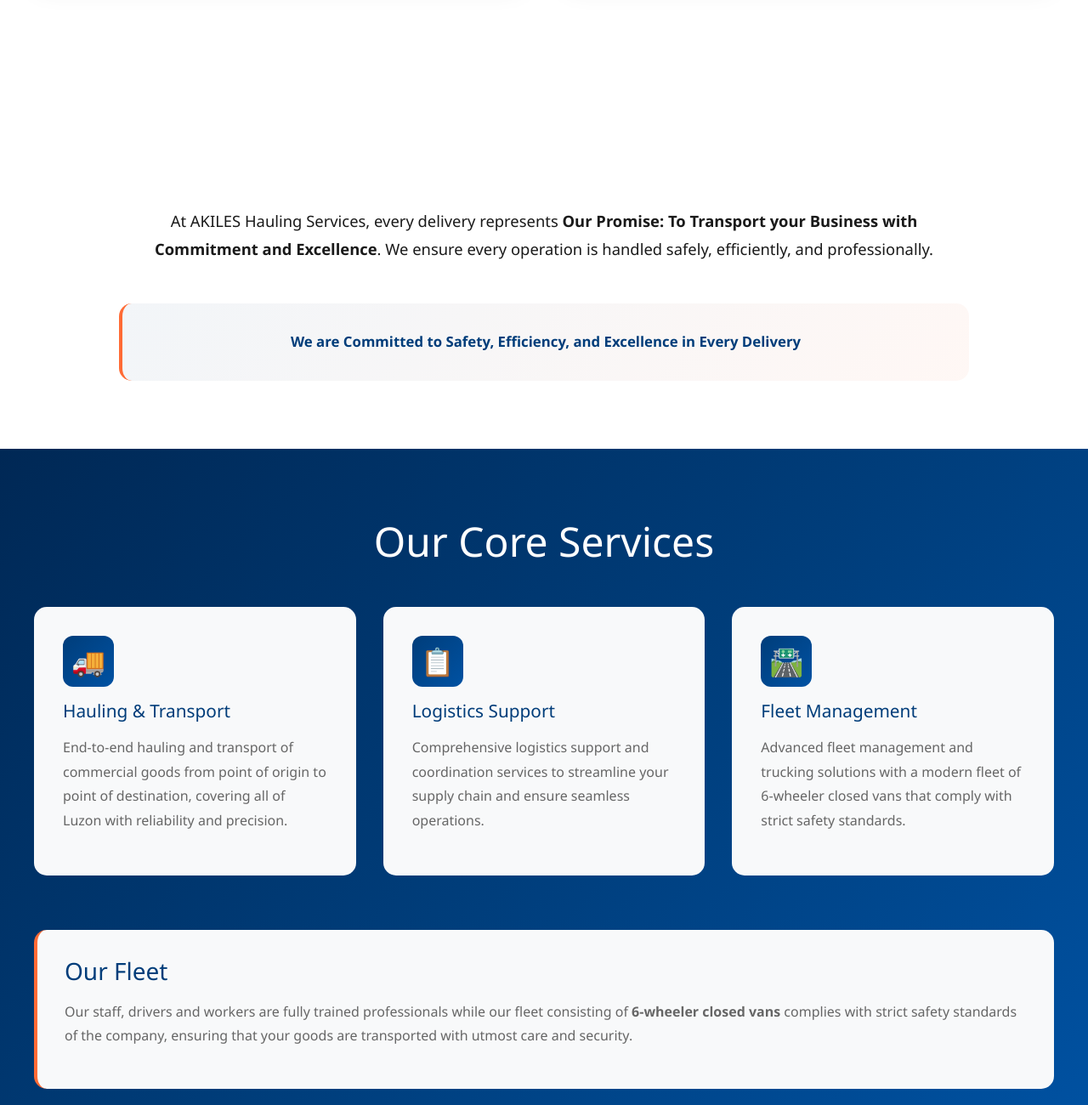
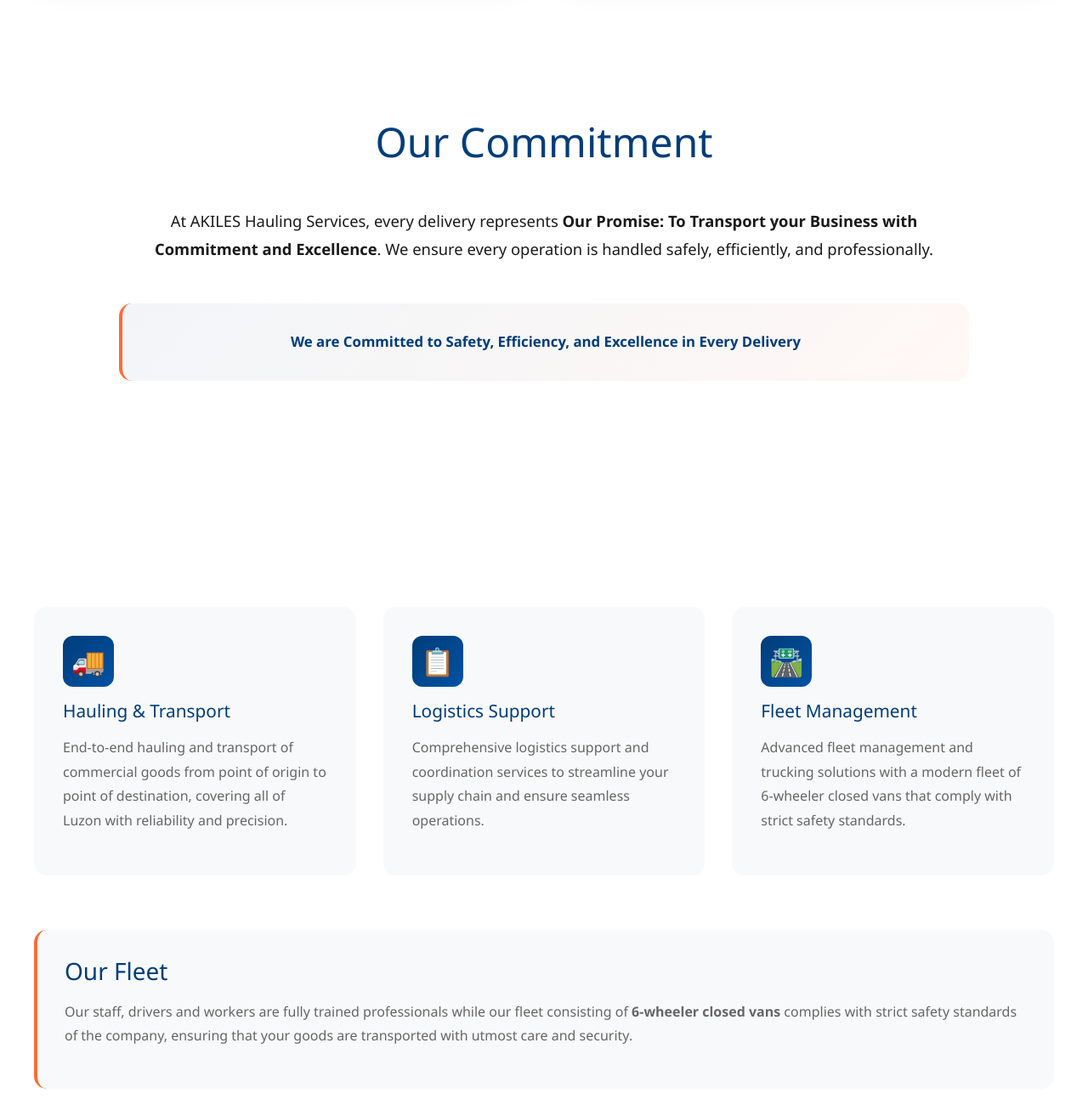
Before and after one commit to Z24m/AkilesWebsite, a website: page index.html in a window 1280 px wide. Shown: the part 2520-3820 px from the top of the page at 85% size. Drawn offline with nearby package versions, Linux system fonts and the light colour scheme; files whose address does not match are found by name.

Commit message:
Fix h2 title colors - only specific titles white
- Revert global h2 color to var(--primary) to keep other titles unchanged
- Keep .about h2 and .services h2 specifically white as requested
- Ensure only About AKILES and Our Core Services titles are white
- Maintain all other h2 titles with original color

```diff
--- a/style.css
+++ b/style.css
@@ -268,7 +268,7 @@
             font-size: 3rem;
             text-align: center;
             margin-bottom: 3rem;
-            color: var(--white);
+            color: var(--primary);
         }
 
         /* About Section */
@@ -363,7 +363,10 @@
 
         /* Services Section */
         .services {
-            background: linear-gradient(135deg, #002855 0%, #003d7a 50%, #0052a3 100%);
+            background: var(--white);
+        }
+
+        .services h2 {
             color: var(--white);
         }
 
```
